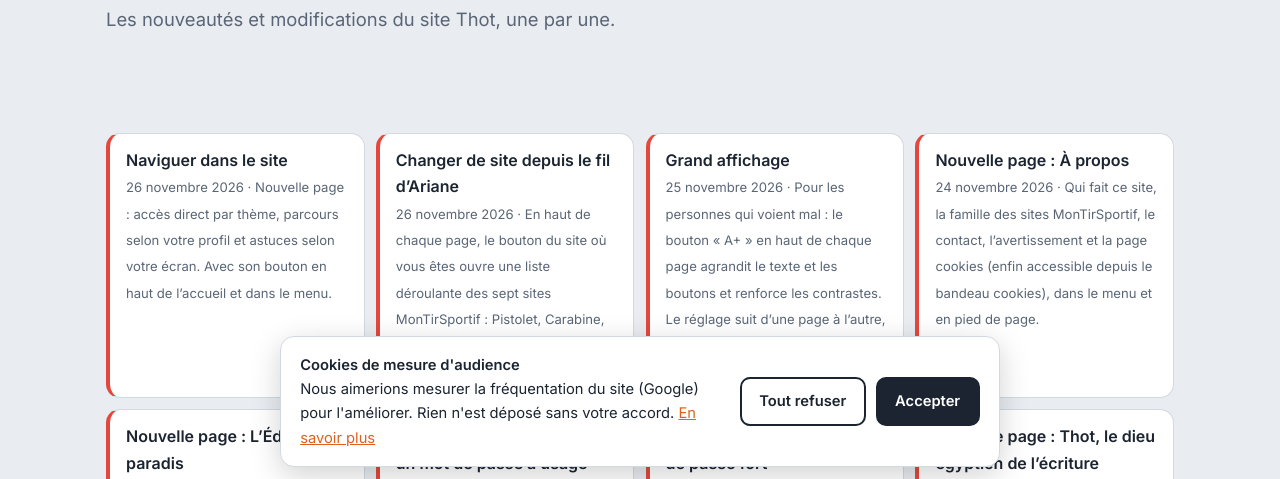
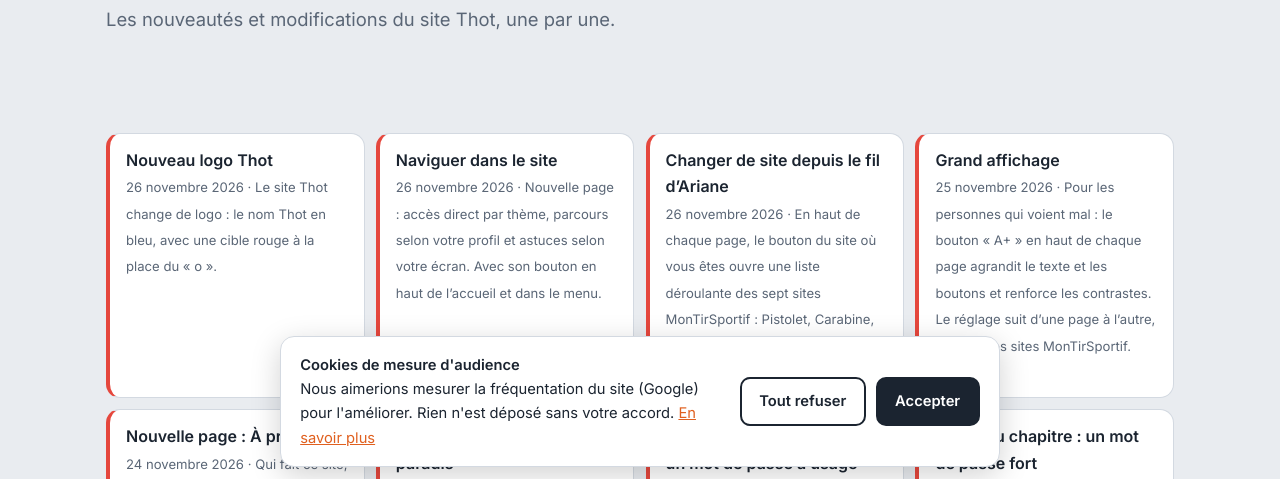
Before and after one commit to MonTirSportif/THOT, a plain HTML site: page c-est-nouveau.html in a window 1280 px wide. Shown: the part 317-796 px from the top of the page. Drawn offline with Linux system fonts and the light colour scheme.

Commit message:
C'est nouveau : nouveau logo Thot
Co-Authored-By: Claude Opus 5.5 <noreply@anthropic.com>
Claude-Session: https://claude.ai/code/session_016nNYyBNScNn5EHhj22Sydx

```diff
--- a/c-est-nouveau.html
+++ b/c-est-nouveau.html
@@ -30,7 +30,7 @@
 <nav id="nav"><a href="index.html" style="--navc:#1d4f91">Accueil</a><a href="thot-dieu-egyptien.html" style="--navc:#1d4f91">Le dieu Thot</a><a href="eden-paradis.html" style="--navc:#1d4f91">L’Éden</a><a href="index.html#mot-de-passe" style="--navc:#1d4f91">Mot de passe fort</a><a href="c-est-nouveau.html" class="on" style="--navc:#1d4f91">C’est nouveau</a><a href="plan-du-site.html" style="--navc:#1d4f91">Plan du site</a><a href="a-propos.html">À propos</a><a href="https://pistol.montirsportif.com/" target="_blank" rel="noopener">Le site Pistolet ↗</a></nav></div></header>
 <main class="view on" id="c-est-nouveau" style="--acc:#e5473d">
 <div class="theme-head"><a class="back" href="index.html">← Retour</a><div class="kicker">Se repérer</div><h1>C’est nouveau</h1><p class="lead">Les nouveautés et modifications du site Thot, une par une.</p></div>
-<section class="first"><div class="links"><a href="navigation.html"><b>Naviguer dans le site</b><small>26 novembre 2026 · Nouvelle page : accès direct par thème, parcours selon votre profil et astuces selon votre écran. Avec son bouton en haut de l’accueil et dans le menu.</small></a>
+<section class="first"><div class="links"><a href="index.html"><b>Nouveau logo Thot</b><small>26 novembre 2026 · Le site Thot change de logo : le nom Thot en bleu, avec une cible rouge à la place du « o ».</small></a><a href="navigation.html"><b>Naviguer dans le site</b><small>26 novembre 2026 · Nouvelle page : accès direct par thème, parcours selon votre profil et astuces selon votre écran. Avec son bouton en haut de l’accueil et dans le menu.</small></a>
 <a href="index.html"><b>Changer de site depuis le fil d’Ariane</b><small>26 novembre 2026 · En haut de chaque page, le bouton du site où vous êtes ouvre une liste déroulante des sept sites MonTirSportif : Pistolet, Carabine, École de tir, SQ, TAR, Handy et Thot.</small></a>
 <a href="index.html"><b>Grand affichage</b><small>25 novembre 2026 · Pour les personnes qui voient mal : le bouton « A+ » en haut de chaque page agrandit le texte et les boutons et renforce les contrastes. Le réglage suit d’une page à l’autre, sur tous les sites MonTirSportif.</small></a>
 <a href="a-propos.html"><b>Nouvelle page : À propos</b><small>24 novembre 2026 · Qui fait ce site, la famille des sites MonTirSportif, le contact, l’avertissement et la page cookies (enfin accessible depuis le bandeau cookies), dans le menu et en pied de page.</small></a>
```
